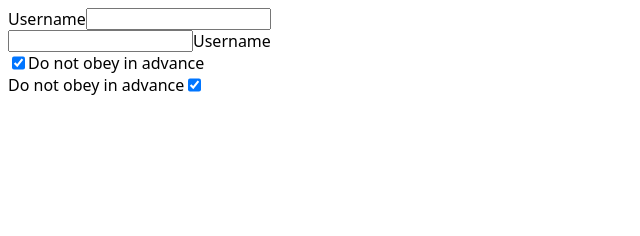
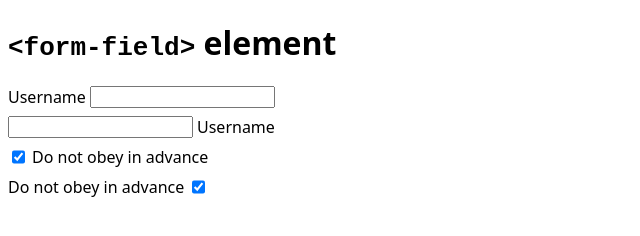
Before and after one commit to knowler/form-field-element, a plain HTML site: page index.html in a window 1280 px wide. Shown: the whole page, without its empty margins (0-640 px from the left). Drawn offline with Linux system fonts and the light colour scheme.

Commit message:
Make the page a bit more pleasant

```diff
--- a/index.html
+++ b/index.html
@@ -1,15 +1,27 @@
 <!doctype html>
 <meta charset="utf-8">
 <meta name=viewport content="width=device-width,initial-scale=1">
-<title><form-field-element> demo</title>
+<title><form-field> element demo</title>
 <style>
 :root {
 	color-scheme: dark light;
 	font-family: system-ui, sans-serif;
 	font-feature-settings: "ss06";
 }
+
+form {
+	display: grid;
+	justify-content: start;
+	gap: 0.5rem;
+}
+
+form-field {
+	gap: 0.25rem;
+}
 </style>
 <script type=module src="./form-field-element.js?define" blocking="render"></script>
+
+<h1><code>&lt;form-field></code> element</h1>
 
 <form>
 	<form-field>
```
